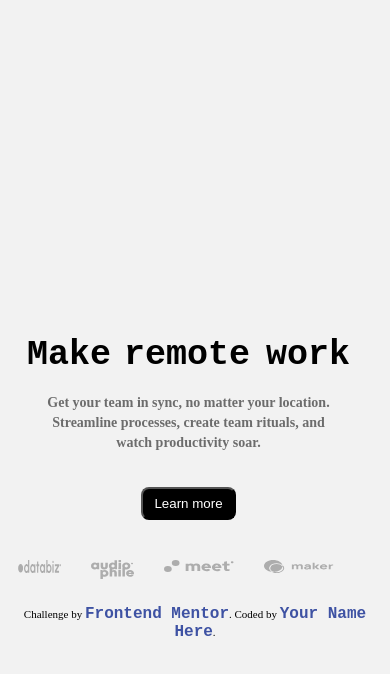
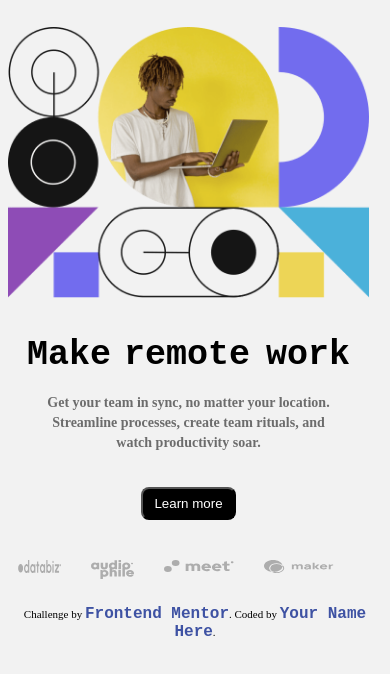
Before and after one commit to sibra-ok/Intro-Section, a plain HTML site: page index.html in a window 390 px wide. Shown: the part 34-708 px from the top of the page. Drawn offline with Linux system fonts and the light colour scheme.

Commit message:
Update intro.css

```diff
--- a/intro.css
+++ b/intro.css
@@ -278,7 +278,7 @@ display: none;
 margin-top: 30px;
 height:280px;
 background-size: 100%;
-background-image: url(images/image-hero-mobile.png);
+background-image: url(image-hero-mobile.png);
 background-repeat: no-repeat;
 }
 
```
